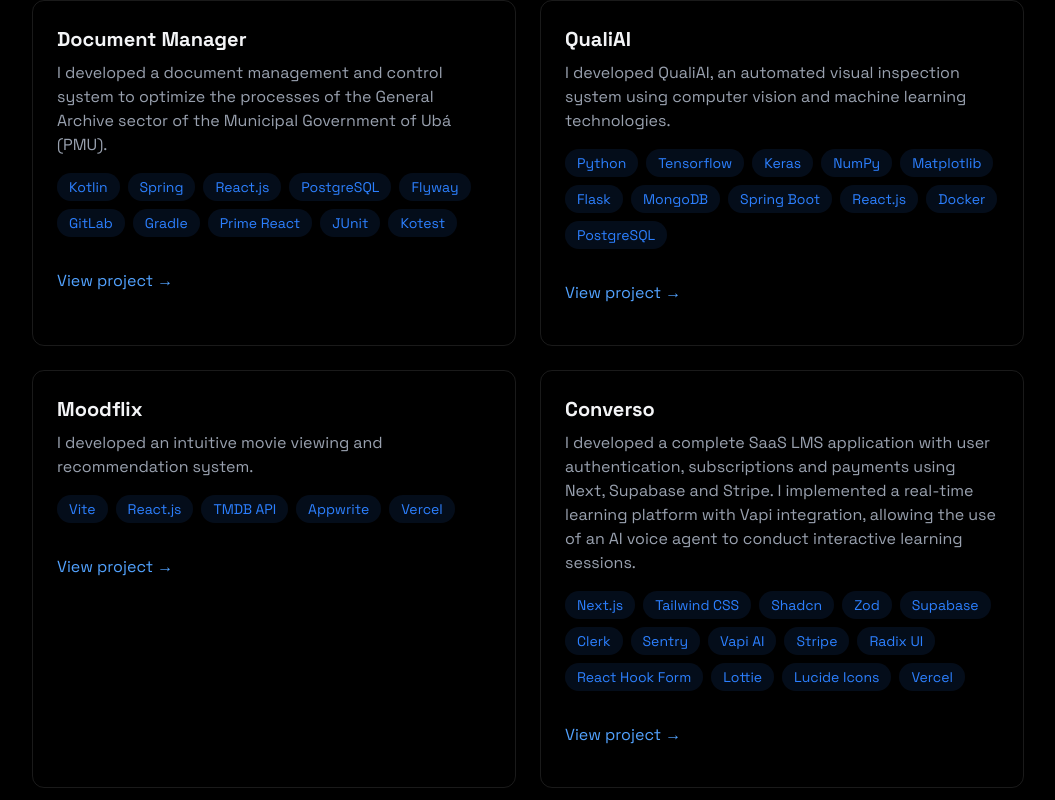
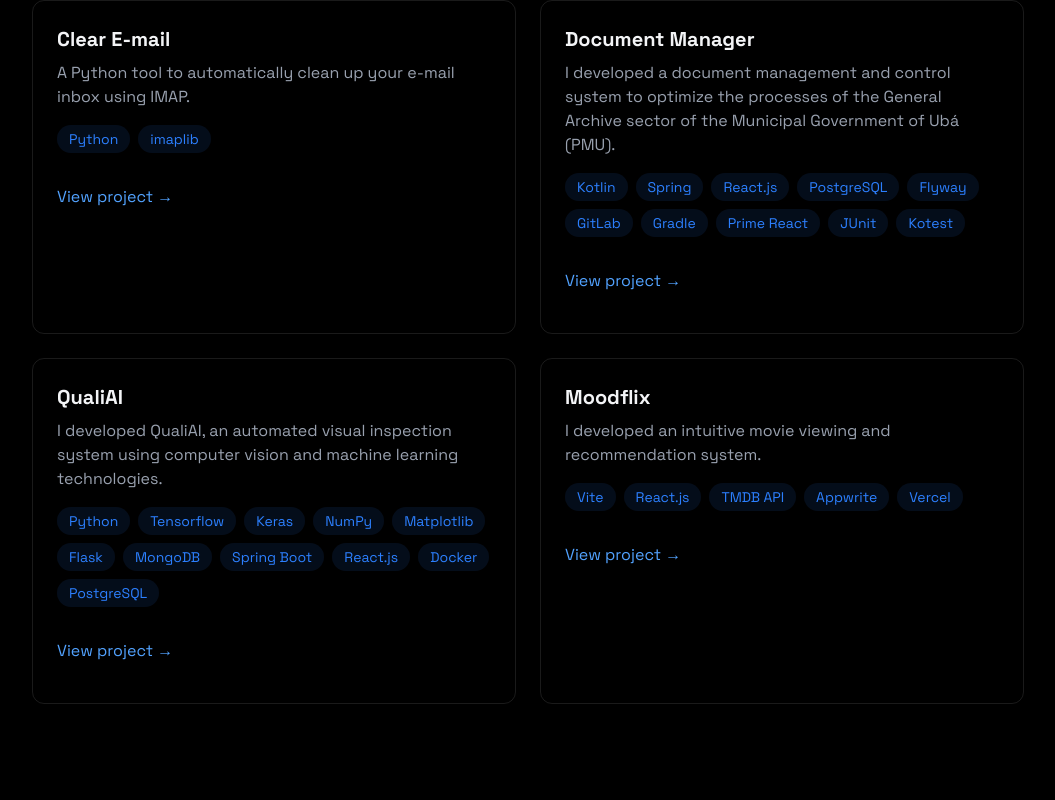
Before and after one commit to lucasrodriguescunha/beautiful-portfolio, a React (Vite) app: page / in a window 1280 px wide. Shown: the part 2180-2980 px from the top of the page, without its empty margins (112-1167 px from the left). Built offline with nearby package versions, Linux system fonts and the light colour scheme.

Commit message:
feat: add Clear Email project and update project details

```diff
--- a/src/components/sections/Projects.jsx
+++ b/src/components/sections/Projects.jsx
@@ -17,6 +17,32 @@
                     </h2>
 
                     <div className="grid grid-cols-1 md:grid-cols-2 gap-6">
+                        <div
+                            className="p-6 rounded-xl border border-white/10 hover:-translate-y-1 hover:border-blue-500/30 hover:shadow-[0_2px_8px_rgba(59, 130, 246, 0.1)] transition-all">
+                            <h3 className="text-xl font-bold mb-2"> {t('clear_email_title')} </h3>
+                            <p className="text-gray-400 mb-4">
+                                {t('clear_email_description')}
+                            </p>
+                            <div className="flex flex-wrap gap-2 mb-4">
+                                {["Python", "imaplib"].map((tech, key) => (
+                                    <span key={key} className="bg-blue-500/10 text-blue-500 py-1 px-3 rounded-full text-sm hover:bg-blue-500/20
+                                hover:shadow-[0_2px_8px_rgba(59, 130, 246, 0.2)] transition"
+                                    >
+                                        {tech}
+                                    </span>
+                                ))}
+                            </div>
+                            <div className="flex justify-between items-center">
+                                <a
+                                    href="https://github.com/lucasrodriguescunha/clear-email"
+                                    target="_blank"
+                                    className="text-blue-400 hover:text-blue-300 transition-colors my-4"
+                                >
+                                    {t('view_project')} &#8594;
+                                </a>
+                            </div>
+                        </div>
+
                         <div
                             className="p-6 rounded-xl border border-white/10 hover:-translate-y-1 hover:border-blue-500/30 hover:shadow-[0_2px_8px_rgba(59, 130, 246, 0.1)] transition-all">
                             <h3 className="text-xl font-bold mb-2"> {t('document_manager_title')} </h3>
@@ -97,32 +123,6 @@
                             </div>
                         </div>
 
-                        <div
-                            className="p-6 rounded-xl border border-white/10 hover:-translate-y-1 hover:border-blue-500/30 hover:shadow-[0_2px_8px_rgba(59, 130, 246, 0.1)] transition-all">
-                            <h3 className="text-xl font-bold mb-2"> {t('converso_title')} </h3>
-                            <p className="text-gray-400 mb-4">
-                                {t('converso_description')}
-                            </p>
-                            <div className="flex flex-wrap gap-2 mb-4">
-                                {["Next.js", "Tailwind CSS", "Shadcn", "Zod", "Supabase", "Clerk", "Sentry", "Vapi AI", "Stripe", "Radix UI", "React Hook Form", "Lottie", "Lucide Icons", "Vercel"].map((tech, key) => (
-                                    <span key={key} className="bg-blue-500/10 text-blue-500 py-1 px-3 rounded-full text-sm hover:bg-blue-500/20
-                                hover:shadow-[0_2px_8px_rgba(59, 130, 246, 0.2)] transition"
-                                    >
-                                        {tech}
-                                    </span>
-                                ))}
-                            </div>
-
-                            <div className="flex justify-between items-center">
-                                <a
-                                    href="https://saas-app-tan.vercel.app/"
-                                    target="_blank"
-                                    className="text-blue-400 hover:text-blue-300 transition-colors my-4"
-                                >
-                                    {t('view_project')} &#8594;
-                                </a>
-                            </div>
-                        </div>
 
                         {/* <div className="p-6 rounded-xl border border-white/10 hover:-translate-y-1 hover:border-blue-500/30 hover:shadow-[0_2px_8px_rgba(59, 130, 246, 0.1)] transition-all">
                             <h3 className="text-xl font-bold mb-2"> Cloud Platform </h3>
--- a/src/locales/en/translation.json
+++ b/src/locales/en/translation.json
@@ -18,14 +18,14 @@
   "work_experiences": "Full-stack Trainee Developer at PMU (2024- Present)",
   "desc_experiences": "Responsible for front-end development and the creation and integration of REST APIs.",
   "featured_projects": "Featured Projects",
+  "clear_email_title": "Clear E-mail",
+  "clear_email_description": "A Python tool to automatically clean up your e-mail inbox using IMAP.",
   "document_manager_title": "Document Manager",
   "document_manager_description": "I developed a document management and control system to optimize the processes of the General Archive sector of the Municipal Government of Ubá (PMU).",
   "qualiai_title": "QualiAI",
   "qualiai_description": "I developed QualiAI, an automated visual inspection system using computer vision and machine learning technologies.",
   "moodflix_title": "Moodflix",
   "moodflix_description": "I developed an intuitive movie viewing and recommendation system.",
-  "converso_title": "Converso",
-  "converso_description": "I developed a complete SaaS LMS application with user authentication, subscriptions and payments using Next, Supabase and Stripe. I implemented a real-time learning platform with Vapi integration, allowing the use of an AI voice agent to conduct interactive learning sessions.",
   "view_project": "View project",
   "get_in_touch": "Get in touch",
   "name_placeholder": "Name...",
--- a/src/locales/pt/translation.json
+++ b/src/locales/pt/translation.json
@@ -18,14 +18,14 @@
   "work_experiences": "Desenvolvedor Trainee Full-stack na PMU (2024- Presente)",
   "desc_experiences": "Responsável pelo desenvolvimento front-end e pela criação e integração de APIs REST.",
   "featured_projects": "Projetos em destaque",
+  "clear_email_title": "Clear E-mail",
+  "clear_email_description": "Uma ferramenta em Python para limpar automaticamente sua caixa de entrada de e-mails usando IMAP.",
   "document_manager_title": "Gerenciador de Documentos",
   "document_manager_description": "Desenvolvi um sistema de gerenciamento e controle de documentos para otimizar os processos do setor de Arquivo Geral da Prefeitura Municipal de Ubá (PMU).",
   "qualiai_title": "QualiAI",
   "qualiai_description": "Desenvolvi o QualiAI, um sistema de inspeção visual automatizada utilizando visão computacional e tecnologias de aprendizado de máquina.",
   "moodflix_title": "Moodflix",
-  "moodflix_description": "Desenvolvi sistema intuitivo de visualização e recomendação de filmes.",
-  "converso_title": "Converso",
-  "converso_description": "Desenvolvi um aplicativo LMS SaaS completo com autenticação de usuários, assinaturas e pagamentos utilizando Next, Supabase e Stripe. Implementei uma plataforma de ensino em tempo real com integração ao Vapi, permitindo a utilização de um agente de voz com inteligência artificial para conduzir sessões de aprendizagem interativas.",
+  "moodflix_description": "Desenvolvi um sistema intuitivo de visualização e recomendação de filmes.",
   "view_project": "Ver projeto",
   "get_in_touch": "Entre em contato",
   "name_placeholder": "Nome...",
```
